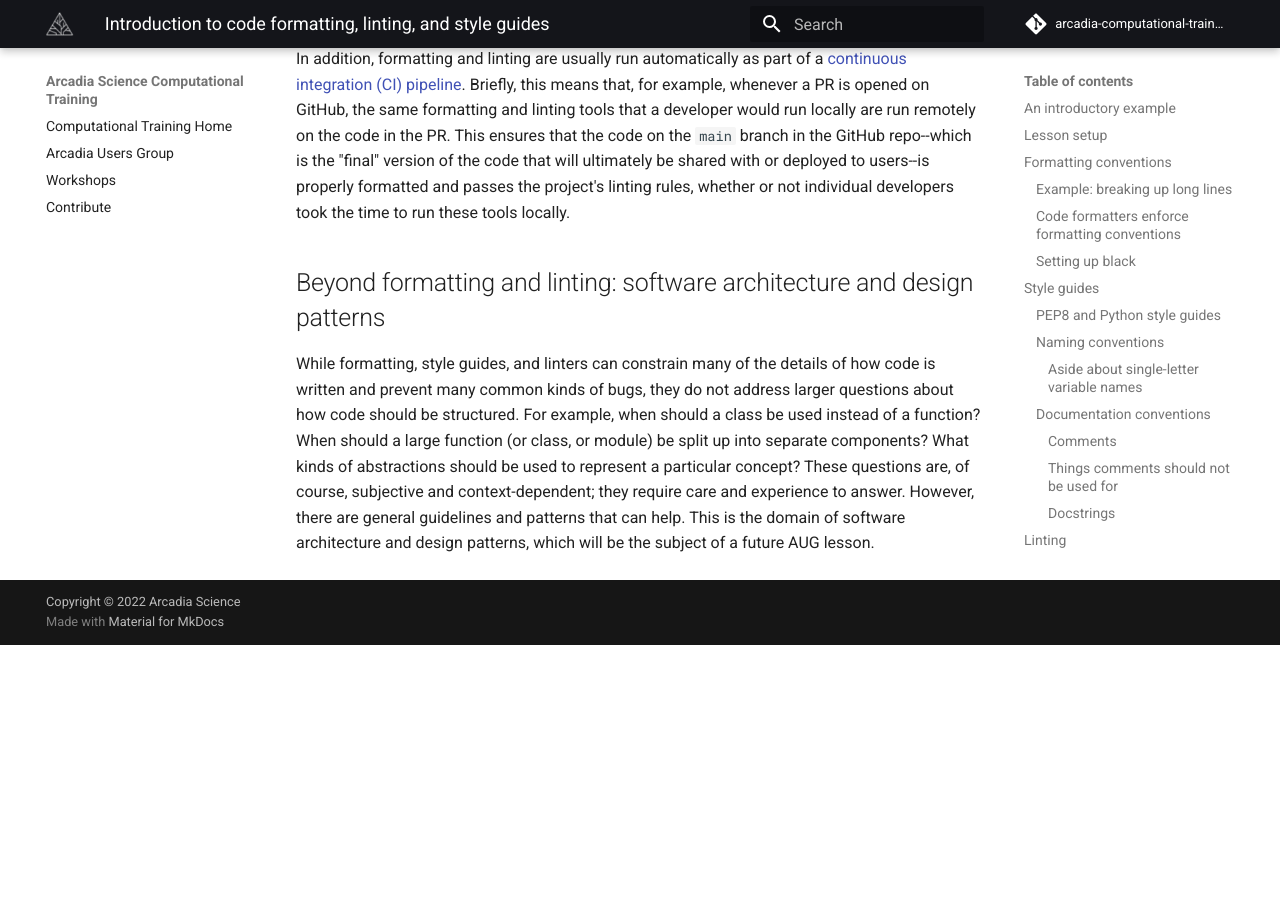
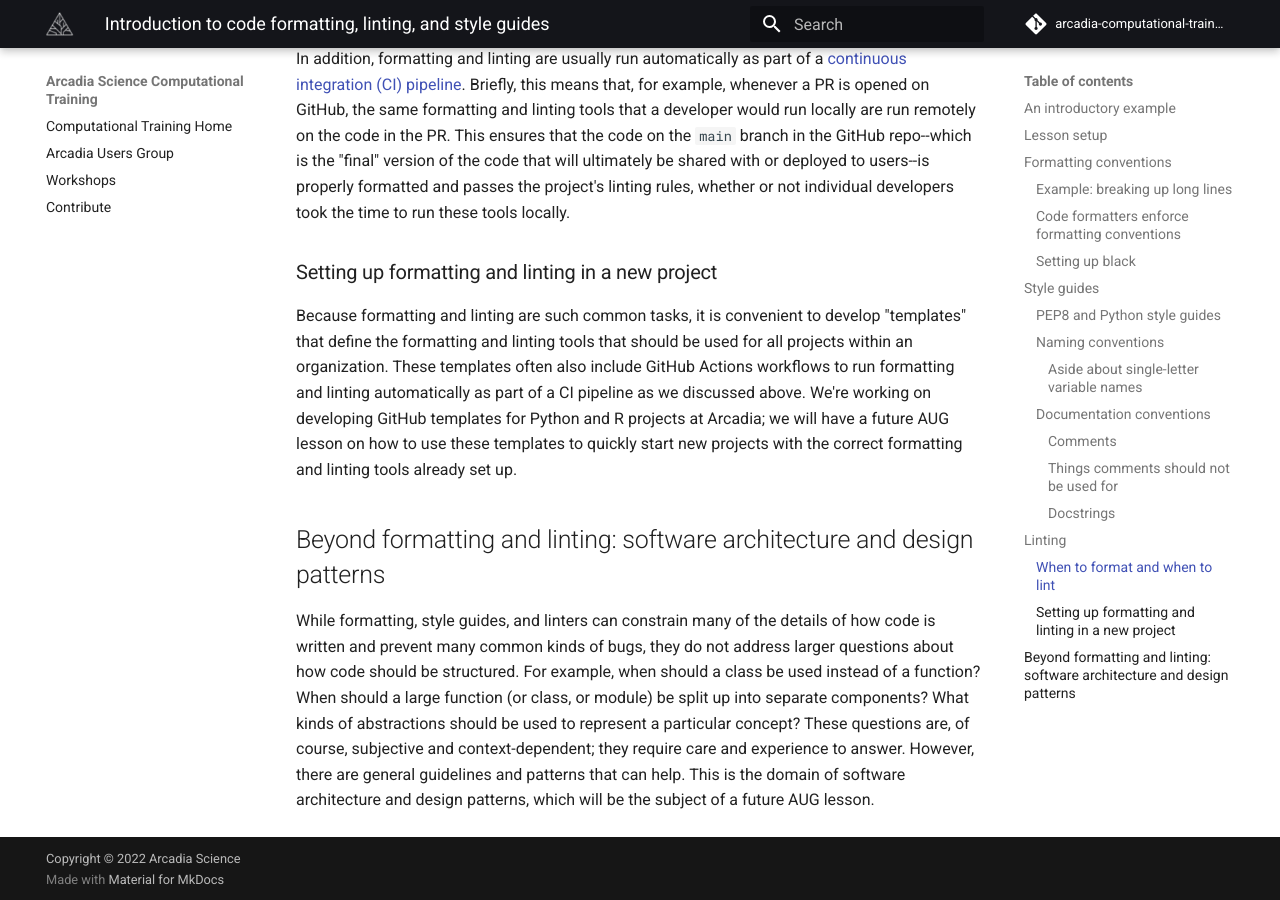
Before and after one commit to Arcadia-Science/arcadia-computational-training, an MkDocs documentation site: the page built from docs/arcadia-users-group/20240206-intro-to-formatting-and-linting/lesson.md, in a window 1280 px wide and 900 px high, scrolled down 13743 px. Built offline with MkDocs 1.6.1 and Material for MkDocs 9.7.7, drawn with Linux system fonts in a browser that asks for light colours; comment, search, counter and statistics services are not loaded; before the commit the page ends 14388 px from its top, so only the background shows below that.

Commit message:
add a brief mention of templates and future AUG lesson about them

```diff
--- a/docs/arcadia-users-group/20240206-intro-to-formatting-and-linting/lesson.md
+++ b/docs/arcadia-users-group/20240206-intro-to-formatting-and-linting/lesson.md
@@ -424,6 +424,9 @@
 
 In addition, formatting and linting are usually run automatically as part of a [continuous integration (CI) pipeline](https://training.arcadiascience.com/arcadia-users-group/20231104-testing-concepts/lesson/#continuous-integration). Briefly, this means that, for example, whenever a PR is opened on GitHub, the same formatting and linting tools that a developer would run locally are run remotely on the code in the PR. This ensures that the code on the `main` branch in the GitHub repo--which is the "final" version of the code that will ultimately be shared with or deployed to users--is properly formatted and passes the project's linting rules, whether or not individual developers took the time to run these tools locally.
 
+### Setting up formatting and linting in a new project
+Because formatting and linting are such common tasks, it is convenient to develop "templates" that define the formatting and linting tools that should be used for all projects within an organization. These templates often also include GitHub Actions workflows to run formatting and linting automatically as part of a CI pipeline as we discussed above. We're working on developing GitHub templates for Python and R projects at Arcadia; we will have a future AUG lesson on how to use these templates to quickly start new projects with the correct formatting and linting tools already set up.
+
 
 ## Beyond formatting and linting: software architecture and design patterns
 While formatting, style guides, and linters can constrain many of the details of how code is written and prevent many common kinds of bugs, they do not address larger questions about how code should be structured. For example, when should a class be used instead of a function? When should a large function (or class, or module) be split up into separate components? What kinds of abstractions should be used to represent a particular concept? These questions are, of course, subjective and context-dependent; they require care and experience to answer. However, there are general guidelines and patterns that can help. This is the domain of software architecture and design patterns, which will be the subject of a future AUG lesson.
```
